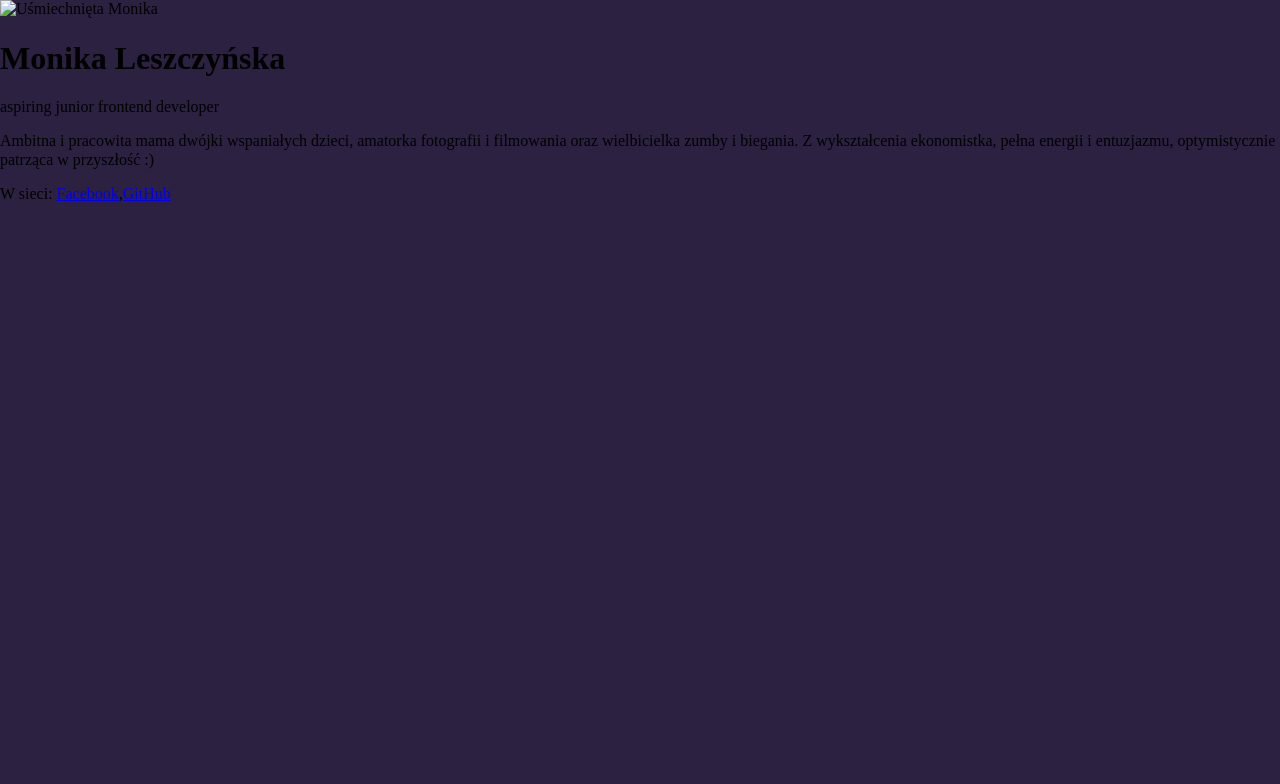
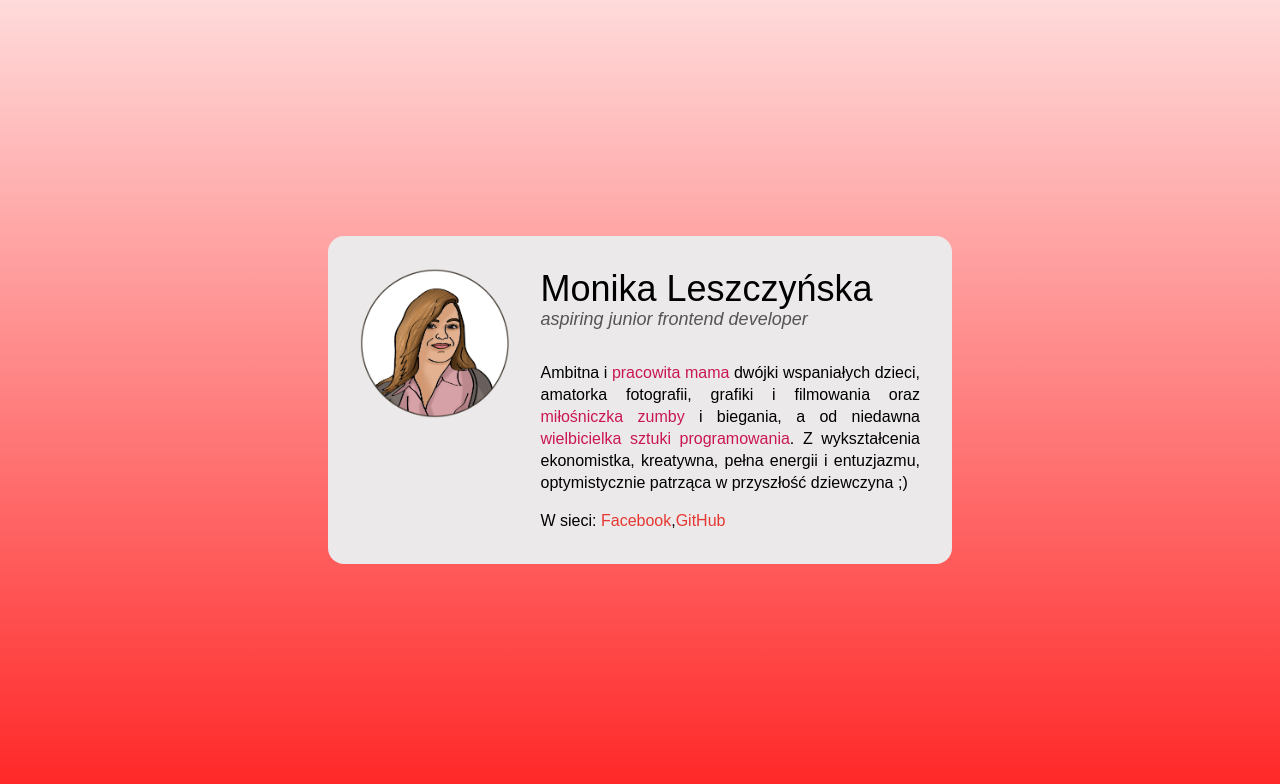
Before and after one commit to monikaleszczynska/business-card, a plain HTML site: page index.html in a window 1280 px wide. Drawn offline with Linux system fonts and the light colour scheme.

Commit message:
feat:styles

```diff
--- a/css/style.css
+++ b/css/style.css
@@ -1,10 +1,74 @@
-html{
+html {
     box-sizing: border-box;
 }
-*,*:after, *:before{
+
+*, *:after, *:before {
     box-sizing: inherit;
 }
 
-body{
-    background: #2C2141;
+body {
+    background: linear-gradient(rgba(255,0,0,0) -20%, rgba(255,0,0,1) 120%);
+    min-height: 100vh;
+    padding: 16px;
+    display: flex;
+    align-items: center;
+    justify-content: center;
+    font-family: Arial, Helvetica, sans-serif;
+
 }
+
+.card {
+    background: #ebe9e9;
+    border-radius: 16px;
+    max-width: 624px;
+    width: 100%;
+    padding: 32px;
+
+}
+
+.person{
+    display: flex;
+    align-items: start;
+}
+.person__description{
+    font-size: 16px;
+    line-height: 22px;
+    text-align: justify;
+}
+
+.person__description--last{
+    margin-bottom: 0px;
+}
+
+.person__header{
+    margin-bottom: 32px;
+
+}
+
+.person__link{
+    color: #e63832;
+    text-decoration: none;
+}
+
+
+.person__name{
+    margin: 0px;
+    font-size: 36px;
+    font-weight: normal;
+}
+.person__photo {
+    width: 150px;
+    height: 150px;
+    margin-right: 32px;
+}
+
+.person__position{
+    color: #545454;
+    font-style: italic;
+    font-size: 18px;
+}
+
+.person__special{
+    color: #ca1753;
+    font-weight: normal;
+}
--- a/index.html
+++ b/index.html
@@ -13,18 +13,22 @@
 <body>
     <main class="card">
         <article class="person">
-            <img class="person__photo" src="" alt="Uśmiechnięta Monika">
+            <img class="person__photo" src="img/Me.png" alt="Uśmiechnięta animowana Monika">
             <div>
                 <header class="person__header">
                     <h1 class="person__name">Monika Leszczyńska</h1>
                     <span class="person__position">aspiring junior frontend developer</span>
                 </header>
-                <p class="person__description"> Ambitna i pracowita mama dwójki wspaniałych dzieci, amatorka fotografii i filmowania oraz
-                    wielbicielka zumby i biegania. Z wykształcenia ekonomistka, pełna energii i entuzjazmu,
-                    optymistycznie patrząca w przyszłość :) </p>
-                    <p class="person__description">
-                        W sieci: <a class="person__link" href="#">Facebook</a>,<a class="person__link" href="#">GitHub</a>
-                    </p>
+                <p class="person__description"> Ambitna i <strong class="person__special"> pracowita mama </strong>
+                    dwójki wspaniałych dzieci, amatorka fotografii, grafiki
+                    i filmowania oraz
+                    <strong class="person__special"> miłośniczka zumby</strong> i biegania, a od niedawna <strong
+                        class="person__special"> wielbicielka sztuki programowania</strong>. Z wykształcenia
+                    ekonomistka, kreatywna, pełna energii i entuzjazmu,
+                    optymistycznie patrząca w przyszłość dziewczyna ;) </p>
+                <p class="person__description person__description--last">
+                    W sieci: <a class="person__link" href="#">Facebook</a>,<a class="person__link" href="#">GitHub</a>
+                </p>
             </div>
         </article>
     </main>
```
Also changed, not shown: img/Me.png (added).
